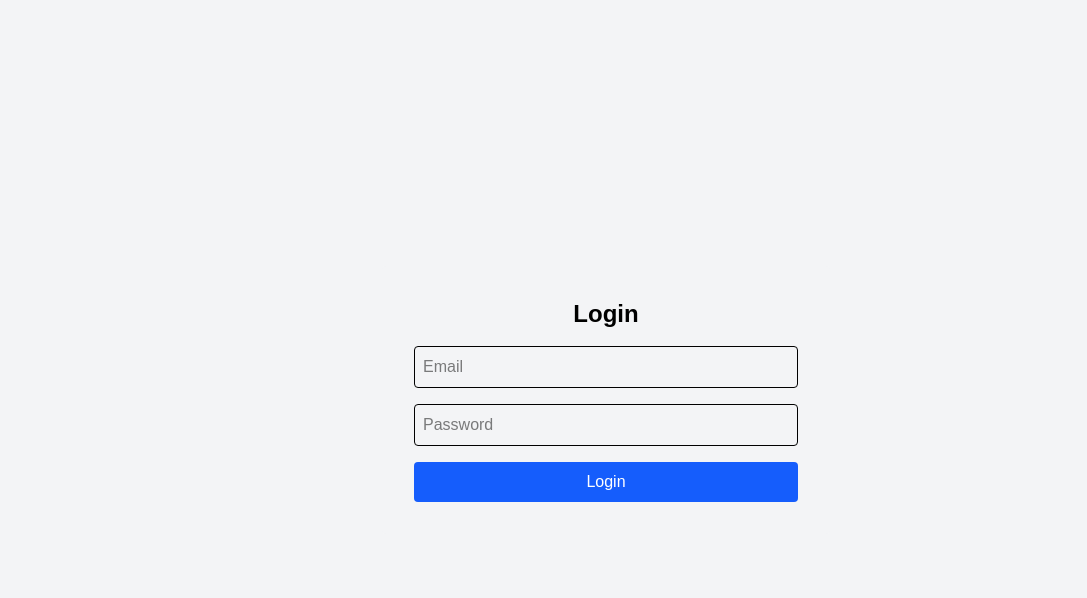
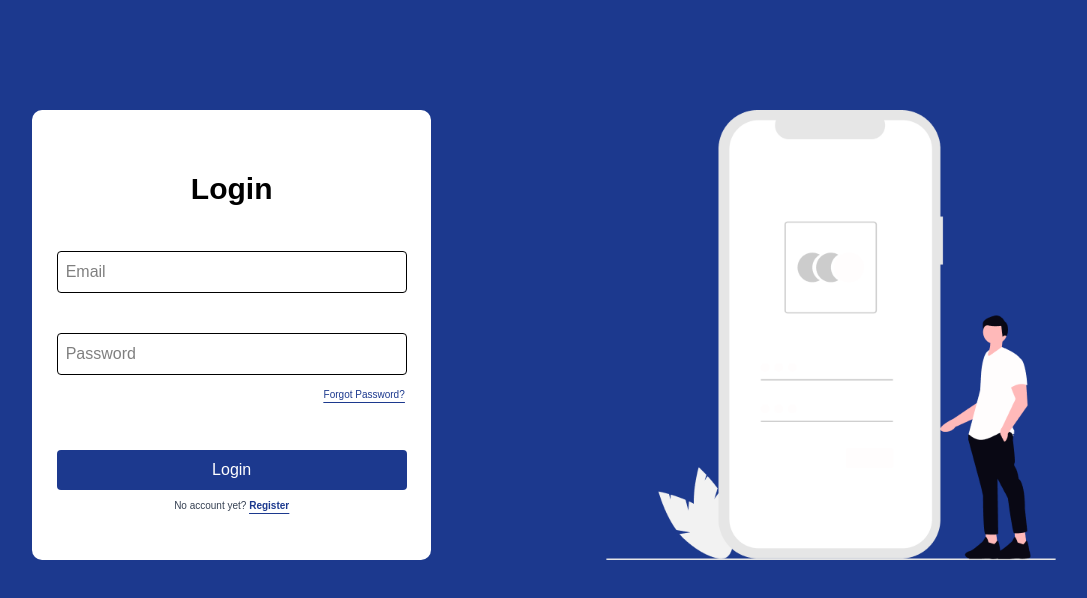
Before and after one commit to wuraola221/PlanIT-Frontend, a Next.js app: page /login in a window 1280 px wide. Shown: the top 598 px of the page, without its empty margins (34-1121 px from the left). Built offline with nearby package versions, Linux system fonts and the light colour scheme.

Commit message:
fixed font color for register page and created the login page

```diff
--- a/src/app/login/page.tsx
+++ b/src/app/login/page.tsx
@@ -1,10 +1,40 @@
 'use client';
 
-import { useState } from 'react';
+import { use, useEffect, useState } from 'react';
 import { useRouter } from 'next/navigation';
+import { useSearchParams } from 'next/navigation';
+import { motion, AnimatePresence } from 'framer-motion';
+import Link from 'next/link';
+import Image from 'next/image';
+import loginImg from "@/assets/asset-login.png";
+
 
 export default function LoginPage() {
   const router = useRouter();
+
+  const searchParams = useSearchParams();
+  const [activationMsg, setActivationMsg] = useState<{text: string, type: 'success' | 'error'} | null>(null);
+
+  useEffect(() => {
+    const activated = searchParams.get('activated');
+    if (activated === 'true') {
+      setActivationMsg({text: 'Your account has been successfully activated. You can now log in.', type: 'success'});
+    } else if (activated === 'false') {
+      setActivationMsg({text: 'Account activation failed. Please contact support.', type: 'error'});
+    }
+  }, [searchParams]);
+
+  useEffect(() => {
+    if (activationMsg) {
+      const timer = setTimeout(() => {
+
+        setActivationMsg(null); // Clear message after 5 seconds
+      }, 5000);
+      return () => clearTimeout(timer); // Cleanup timer on unmount
+    }
+  }, [activationMsg]);
+
+
 
   const [formData, setFormData] = useState({ email: '', password: '' });
   const [errorMsg, setErrorMsg] = useState('');
@@ -18,7 +48,7 @@ export default function LoginPage() {
     setErrorMsg('');
 
     try {
-      const res = await fetch('http://localhost:8080/api/auth/login', {
+      const res = await fetch('http://localhost:8080/api/v2.0/auth/login', {
         method: 'POST',
         headers: { 'Content-Type': 'application/json' },
         body: JSON.stringify(formData),
@@ -49,12 +79,30 @@ export default function LoginPage() {
   };
 
   return (
-    <div className="min-h-screen flex items-center justify-center bg-gray-100 px-4">
+
+    <div className="min-h-screen flex  bg-blue-900 px-4">
+
+     <AnimatePresence>
+      {activationMsg && (
+        <motion.div
+          initial={{y:-100, opacity: 0}}
+          animate={{y:0, opacity: 1}}
+          exit={{y:-100, opacity: 0}}
+          transition={{ duration: 0.5 }}
+          className='fixed top-0 left-0 right-0 flex justify-center z-50'>
+            <div className={`m-4 p-3 rounded shadow-md ${activationMsg.type === 'success' ? 'bg-green-100 text-green-700' : 'bg-red-100 text-red-700'}`}>
+              {activationMsg.text}
+            </div>
+          </motion.div>
+      )}
+     </AnimatePresence>
+
+     <div className='w-1/3 bg-white h-[450px] mt-[110px] ml-[50px] rounded-[10px] mb-[60px]'>
       <form
         onSubmit={handleSubmit}
-        className="bg-gray-100 p-8 rounded w-full max-w-md space-y-4"
+        className="justify-center items-center flex flex-col"
       >
-        <h2 className="text-2xl font-bold text-center text-black">Login</h2>
+        <h2 className="text-[30px] font-bold text-center mt-[56px]  text-black">Login</h2>
 
         {errorMsg && <p className="text-red-600 text-sm">{errorMsg}</p>}
 
@@ -65,7 +113,7 @@ export default function LoginPage() {
           value={formData.email}
           onChange={handleChange}
           required
-          className="w-full p-2 border rounded text-black"
+          className="w-[350px] p-2  mt-[40px]  border rounded text-black"
         />
 
         <input
@@ -75,16 +123,30 @@ export default function LoginPage() {
           value={formData.password}
           onChange={handleChange}
           required
-          className="w-full p-2 border rounded text-black"
+          className="w-[350px]  mt-[40px] bg-white p-2 border rounded text-black"
         />
 
+        <h3 className='mt-[12px] text-blue-900 underline text-[10px] decoration-blue-900 underline-offset-4 ml-[265px]'><Link href='/forgot-password'> Forgot Password?</Link></h3>
         <button
           type="submit"
-          className="w-full bg-blue-600 text-white p-2 rounded hover:bg-blue-700"
+          className="w-[350px] bg-blue-900 text-white p-2 rounded mt-[48px] hover:bg-blue-700"
         >
           Login
         </button>
+
+        <h3 className='mt-[8px] text-gray-700 text-[10px] '>No account yet? <span className='font-bold text-blue-900 underline text-[10px] decoration-blue-900 underline-offset-4'><Link href='/'>Register</Link></span></h3>
       </form>
+      </div>
+
+      <div className='w-2/3 mt-[110px] rounded-xl '>
+        <Image
+        src= {loginImg}
+        alt= "Login Image"
+        className="w-[100%] h-[450px] mx-auto mr-[100px] object-contain rounded-xl"
+        />
+      </div>
     </div>
+
+
   );
 }
--- a/src/app/page.tsx
+++ b/src/app/page.tsx
@@ -3,7 +3,7 @@
 import { useState } from 'react';
 import { useEffect } from "react";
 import { useCallback } from "react";
-
+import Link from 'next/link';
 import Image from 'next/image';
 import testImg from "@/assets/asset-test-img.png"
 //import { useRouter } from 'next/navigation';
@@ -215,7 +215,7 @@ useEffect(() => {
 
           <form onSubmit={handleSubmit} className="space-y-4">
             <div>
-              <label className="block mb-1 font-medium">Full Name</label>
+              <label className="block mb-1 font-medium text-black">Full Name</label>
               <input
                 type="text"
                 name="fullName"
@@ -228,7 +228,7 @@ useEffect(() => {
             </div>
 
             <div>
-              <label className="block mb-1 font-medium">Email Address</label>
+              <label className="block mb-1 font-medium text-black">Email Address</label>
               <input
                 type="email"
                 name="email"
@@ -241,7 +241,7 @@ useEffect(() => {
             </div>
 
             <div>
-              <label className="block mb-1 font-medium">Password</label>
+              <label className="block mb-1 font-medium text-black">Password</label>
               <input
                 type="password"
                 name="password"
@@ -254,7 +254,7 @@ useEffect(() => {
             </div>
 
             <div>
-              <label className="block mb-1 font-medium">Role</label>
+              <label className="block mb-1 font-medium text-black">Role</label>
               <div className="relative">
                 <select
                   name="role"
@@ -305,7 +305,7 @@ useEffect(() => {
           )}
 
           <div >
-            <p className='text-gray-600 mt-3 mb-4'>Have an account already?<a href=""> <span className='text-blue-900'>Login</span></a></p>
+            <p className='text-gray-600 mt-3 mb-4'>Have an account already?<Link href="/login"> <span className='text-blue-900'>Login</span></Link></p>
           </div>
         </div>
       </div>
```
Also changed, not shown: package.json (+7 -6 lines), src/assets/asset-login.png (added), 1 other file (tests, documents, lock files or other folders).
